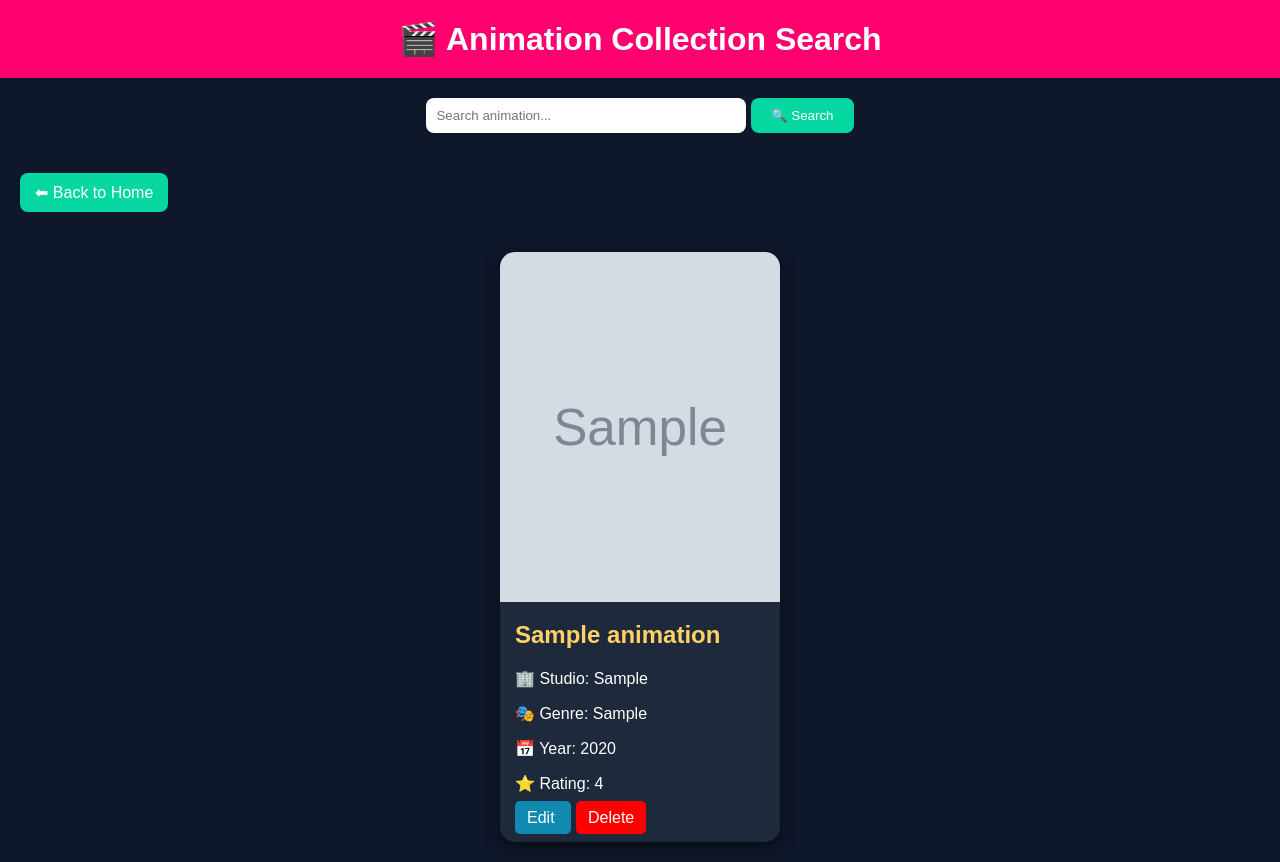
After one commit to Malati33/5cs045-2026, a PHP site: page /search-animations.php in a window 1280 px wide. The commit adds this page. Run offline with PHP 8.4, Linux system fonts and the light colour scheme; tables that the repository leaves empty or names only in its code hold one stand-in row (values such as "Sample post"); grey boxes marked "Sample" are stand-in pictures.

Commit message:
added searching.

```diff
--- /dev/null
+++ b/search-animations.php
@@ -0,0 +1,195 @@
+<?php
+include 'database.php';
+
+if(isset($_POST['keywords']) && !empty($_POST['keywords']))
+{
+    $keywords = mysqli_real_escape_string($conn, $_POST['keywords']);
+
+    $sql = "
+        SELECT *
+        FROM animations
+        WHERE title LIKE '%$keywords%'
+        OR studio LIKE '%$keywords%'
+        OR genre LIKE '%$keywords%'
+        ORDER BY release_year
+    ";
+}
+else
+{
+    $sql = "SELECT * FROM animations ORDER BY release_year";
+}
+
+$results = mysqli_query($conn, $sql);
+?>
+
+<!DOCTYPE html>
+<html>
+<head>
+<meta charset="UTF-8">
+<title>Search Animations</title>
+
+<style>
+body{
+    background:#0f172a;
+    font-family:Arial,sans-serif;
+    color:white;
+    margin:0;
+}
+
+h1{
+    text-align:center;
+    background:#ff006e;
+    padding:20px;
+    margin:0;
+}
+
+.searching{
+    text-align:center;
+    margin:20px;
+}
+
+.searching input[type="text"]{
+    padding:10px;
+    width:300px;
+    border:none;
+    border-radius:8px;
+}
+
+.searching input[type="submit"]{
+    padding:10px 20px;
+    background:#06d6a0;
+    color:white;
+    border:none;
+    border-radius:8px;
+    cursor:pointer;
+}
+
+.container{
+    display:flex;
+    flex-wrap:wrap;
+    justify-content:center;
+    gap:20px;
+    padding:20px;
+}
+
+.card{
+    width:280px;
+    background:#1e293b;
+    border-radius:15px;
+    overflow:hidden;
+    box-shadow:0 5px 15px rgba(0,0,0,.5);
+    transition:.3s;
+}
+
+.card:hover{
+    transform:translateY(-10px);
+}
+
+.card img{
+    width:100%;
+    height:350px;
+    object-fit:cover;
+}
+
+.content{
+    padding:15px;
+}
+
+.content h2{
+    color:#ffd166;
+    margin-top:0;
+}
+
+.edit{
+    background:#118ab2;
+    color:white;
+    padding:8px 12px;
+    text-decoration:none;
+    border-radius:5px;
+    margin-right:5px;
+}
+
+.delete{
+    background:red;
+    color:white;
+    padding:8px 12px;
+    text-decoration:none;
+    border-radius:5px;
+}
+
+.back{
+    display:inline-block;
+    margin:20px;
+    background:#06d6a0;
+    color:white;
+    padding:10px 15px;
+    text-decoration:none;
+    border-radius:8px;
+}
+</style>
+
+</head>
+<body>
+
+<h1>🎬 Animation Collection Search</h1>
+
+<div class="searching">
+    <form action="search-animations.php" method="POST">
+        <input type="text" name="keywords" placeholder="Search animation...">
+        <input type="submit" value="🔍 Search">
+    </form>
+</div>
+
+<a class="back" href="index.php">⬅ Back to Home</a>
+
+<div class="container">
+
+<?php
+if(mysqli_num_rows($results) > 0)
+{
+    while($row = mysqli_fetch_assoc($results))
+    {
+?>
+        <div class="card">
+
+            <img src="<?php echo $row['image']; ?>" alt="Animation">
+
+            <div class="content">
+
+                <h2><?php echo $row['title']; ?></h2>
+
+                <p>🏢 Studio: <?php echo $row['studio']; ?></p>
+
+                <p>🎭 Genre: <?php echo $row['genre']; ?></p>
+
+                <p>📅 Year: <?php echo $row['release_year']; ?></p>
+
+                <p>⭐ Rating: <?php echo $row['rating']; ?></p>
+
+                <a class="edit"
+                   href="edit.php?id=<?php echo $row['id']; ?>">
+                   Edit
+                </a>
+
+                <a class="delete"
+                   href="delete.php?id=<?php echo $row['id']; ?>"
+                   onclick="return confirm('Delete this animation?')">
+                   Delete
+                </a>
+
+            </div>
+
+        </div>
+<?php
+    }
+}
+else
+{
+    echo "<h2 style='text-align:center;width:100%;'>No animations found.</h2>";
+}
+?>
+
+</div>
+
+</body>
+</html>
```
Also changed, not shown: index.php (+29 -0 lines).
